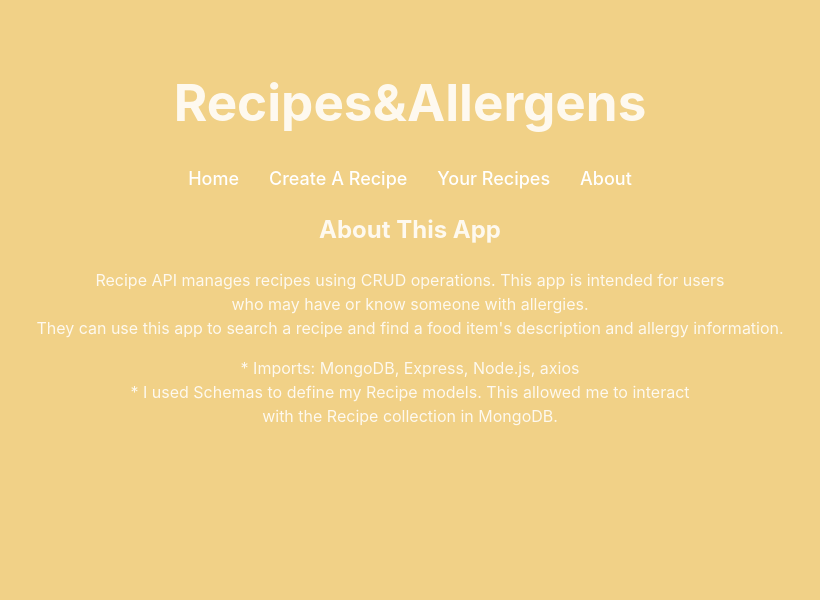
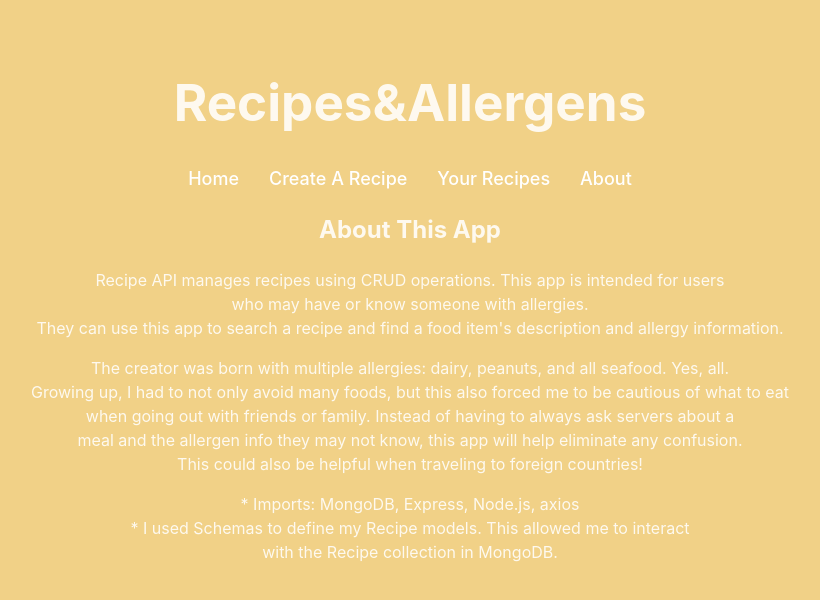
Before and after one commit to ebelbell/capstone_frontend, a React (Vite) app: page /about in a window 1280 px wide. Shown: the top 600 px of the page, without its empty margins (230-1050 px from the left). Built offline with nearby package versions, Linux system fonts and the light colour scheme.

Commit message:
added text to About page

```diff
--- a/src/pages/About.jsx
+++ b/src/pages/About.jsx
@@ -9,6 +9,14 @@ const About = () => {
         <br/>who may have or know someone with allergies.
         <br/>They can use this app to search a recipe and find a food item's description and allergy information.
       </p>
+
+      <p> The creator was born with multiple allergies: dairy, peanuts, and all seafood. Yes, all.
+          <br/> Growing up, I had to not only avoid many foods, but this also forced me to be cautious of what to eat
+          <br/> when going out with friends or family. Instead of having to always ask servers about a
+          <br/> meal and the allergen info they may not know, this app will help eliminate any confusion.
+          <br/> This could also be helpful when traveling to foreign countries!
+      </p>
+
       * Imports: MongoDB, Express, Node.js, axios
       <br/> * I used Schemas to define my Recipe models. This allowed me to interact <br/>with the Recipe collection in MongoDB.
       <p>
--- a/src/pages/Home.jsx
+++ b/src/pages/Home.jsx
@@ -6,6 +6,7 @@ const Home = () => {
     <>
       <h2>Welcome to the recipe app! </h2>
 
+
       {/* <Card /> */}
     </>
   );
```
